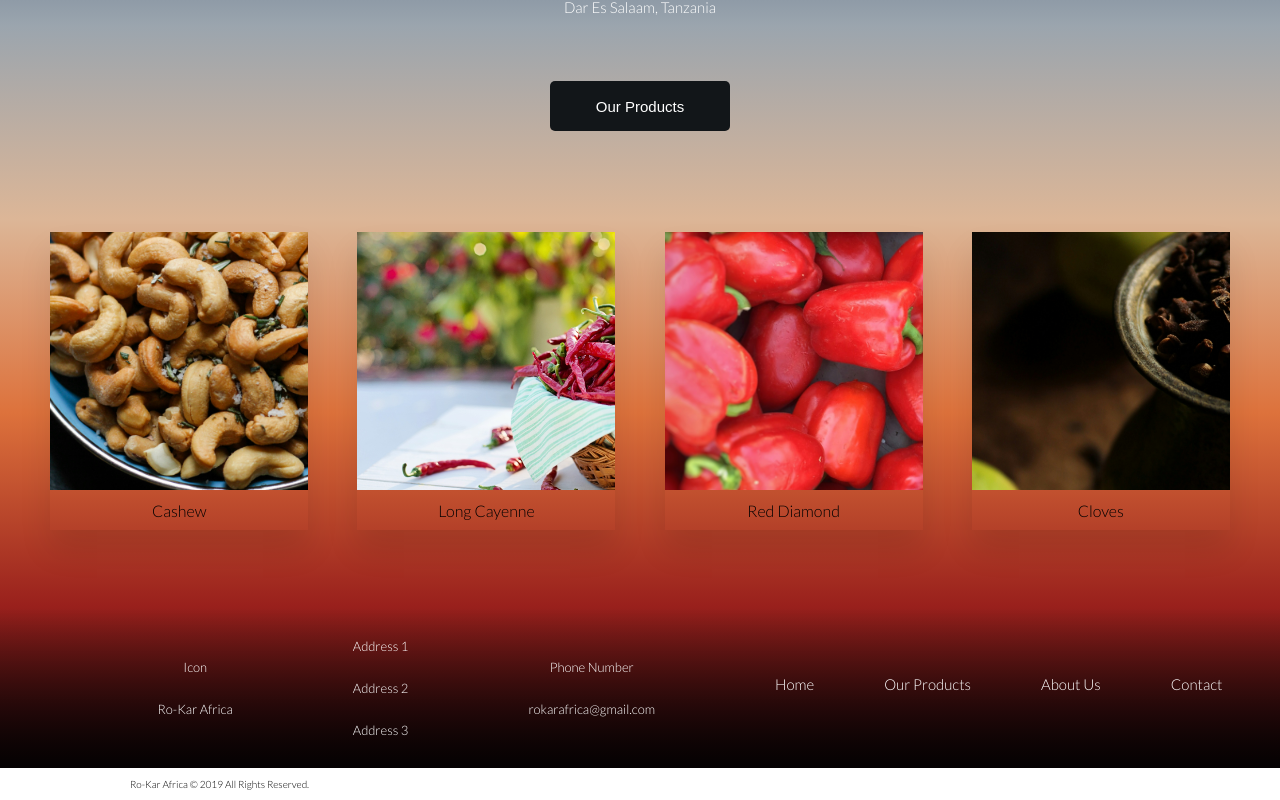
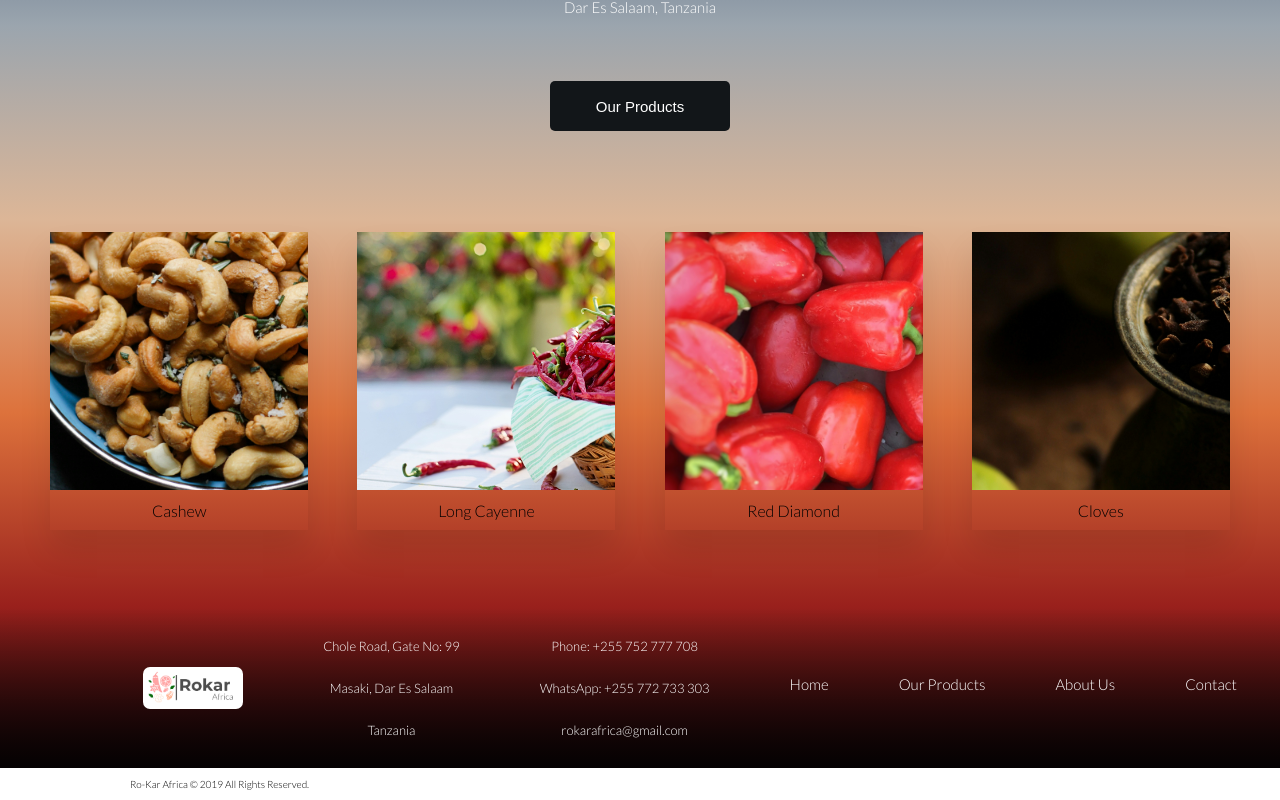
Before and after one commit to rodinKaradeniz/rokar-africa-client, a React (Create React App) app: page /#/ in a window 1280 px wide. Shown: the part 362-1162 px from the top of the page. Built offline with nearby package versions, Linux system fonts and the light colour scheme.

Commit message:
updated logo, maps, and contact information

```diff
--- a/src/components/Footer.jsx
+++ b/src/components/Footer.jsx
@@ -1,22 +1,23 @@
 import React from "react";
 import { Link } from "react-router-dom";
+import Logo from "../assets/logo.jpg";
 import "../styles/Footer.css";
 
 export const Footer = () => {
   return (
     <div className="footer">
       <div className="footerContent">
-        <div className="footerSection1">
-          <p>Icon</p>
-          <p>Ro-Kar Africa</p>
+        <div className="footerSection">
+          <img src={Logo} alt=""></img>
         </div>
-        <div className="footerSection2">
-          <p>Address 1</p>
-          <p>Address 2</p>
-          <p>Address 3</p>
+        <div className="footerSection">
+          <p>Chole Road, Gate No: 99</p>
+          <p>Masaki, Dar Es Salaam</p>
+          <p>Tanzania</p>
         </div>
-        <div className="footerSection3">
-          <p>Phone Number</p>
+        <div className="footerSection">
+          <p>Phone: +255 752 777 708</p>
+          <p>WhatsApp: +255 772 733 303</p>
           <p>rokarafrica@gmail.com</p>
         </div>
         <div className="footerLinks">
--- a/src/components/Maps.jsx
+++ b/src/components/Maps.jsx
@@ -9,8 +9,8 @@ import {
 const libraries = ["places"];
 
 const center = {
-  lat: 43.6532,
-  lng: 79.3832,
+  lat: -6.7443425794251,
+  lng: 39.27738346931208,
 };
 
 const Maps = (mapContainerStyle) => {
--- a/src/components/Navbar.jsx
+++ b/src/components/Navbar.jsx
@@ -1,5 +1,5 @@
 import React, { useState } from "react";
-import Logo from "../assets/dummyLogo.jpg";
+import Logo from "../assets/logo.jpg";
 import { Link } from "react-router-dom";
 import ReorderIcon from "@mui/icons-material/Reorder";
 import "../styles/Navbar.css";
--- a/src/pages/Contact.jsx
+++ b/src/pages/Contact.jsx
@@ -26,8 +26,9 @@ function Contact() {
         <div className="leftSide">
           <div className="leftSideInfo">
             <h2>Ro-Kar Africa</h2>
-            <p>Enter Address Here</p>
-            <p>Enter Phone Number Here</p>
+            <p>Chole Road, Gate No: 99, Masaki, Dar Es Salaam, Tanzania</p>
+            <p>Phone: +255 752 777 708</p>
+            <p>WhatsApp: +255 772 733 303</p>
             <p>rokarafrica@gmail.com</p>
           </div>
           <div className="mapsContainer">
--- a/src/styles/Contact.css
+++ b/src/styles/Contact.css
@@ -5,7 +5,7 @@
   flex-direction: column;
   align-items: center;
   padding-top: 200px;
-  padding-bottom: 100px;
+  padding-bottom: 200px;
   gap: 50px;
 }
 
--- a/src/styles/Footer.css
+++ b/src/styles/Footer.css
@@ -3,6 +3,7 @@
   background: linear-gradient(to bottom, rgb(255, 255, 255, 0), black);
   display: flex;
   flex-direction: column;
+  justify-content: center;
 }
 
 .footer p {
@@ -23,29 +24,21 @@
 .footerContent {
   display: flex;
   margin-left: 100px;
-  gap: 120px;
+  gap: 80px;
   justify-content: center;
+  align-items: center;
 }
 
-.footerSection1 {
+.footerSection {
   display: flex;
   flex-direction: column;
   align-items: center;
   justify-content: center;
 }
 
-.footerSection2 {
-  display: flex;
-  flex-direction: column;
-  align-items: center;
-  justify-content: center;
-}
-
-.footerSection3 {
-  display: flex;
-  flex-direction: column;
-  align-items: center;
-  justify-content: center;
+.footerSection img {
+  width: 100px;
+  border-radius: 7px;
 }
 
 .footerLinks {
--- a/src/styles/Navbar.css
+++ b/src/styles/Navbar.css
@@ -30,7 +30,8 @@
 }
 
 .navbar .leftSide img {
-  width: 70px;
+  width: 100px;
+  border-radius: 7px;
 }
 
 .navbar .rightSide {
```
Also changed, not shown: src/assets/logo.jpg (added).
